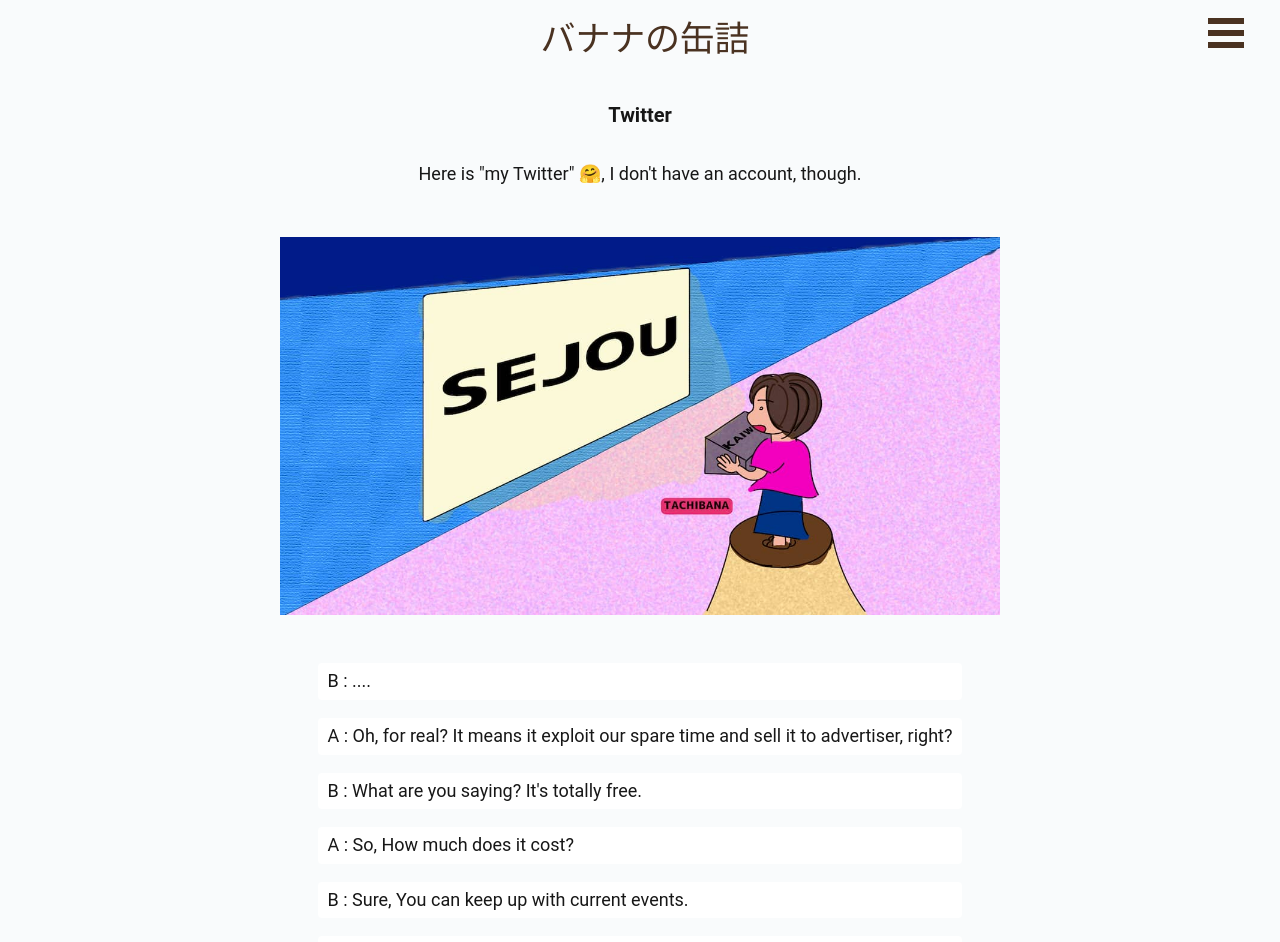
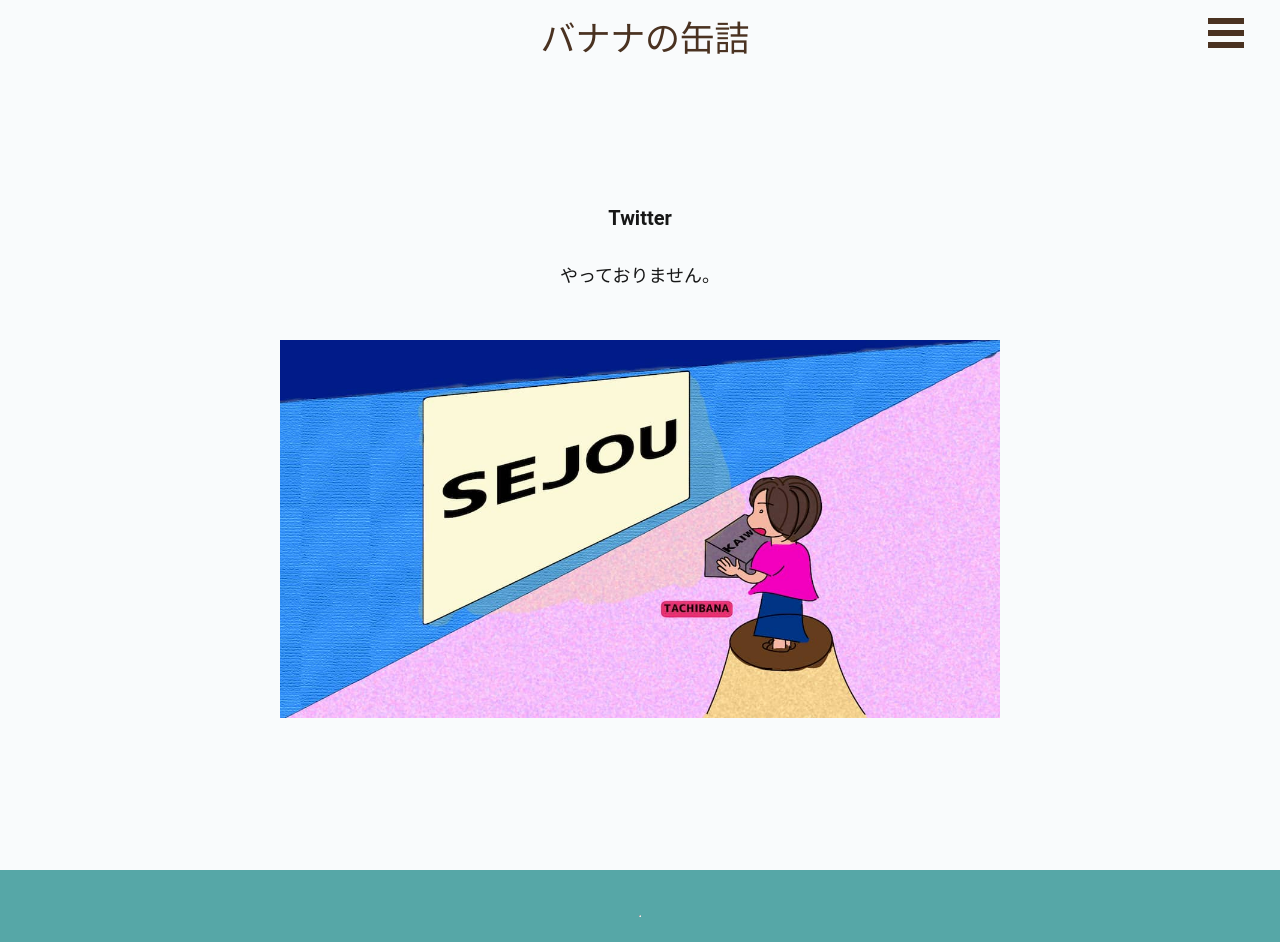
Before and after one commit to standingflower0607/notion-blog, a Next.js app: page /twitter in a window 1280 px wide. Shown: the top 942 px of the page. Built offline with nearby package versions, Linux system fonts and the light colour scheme.

Commit message:
Update twitter.tsx

```diff
--- a/src/pages/twitter.tsx
+++ b/src/pages/twitter.tsx
@@ -23,25 +23,13 @@ export default () => (
     <div className="container">
       <h1>Twitter</h1>
 
-      <p>Here is "my Twitter" 🤗, I don't have an account, though.</p>
+      <p>やっておりません。</p>
 
       <img
         src="/images/sejou_compressed.jpg"
         alt=""
         className={sharedStyles.img}
       />
-
-      <div className={sharedStyles.feed}>
-        <p>B : ....</p>
-        <p>
-          A : Oh, for real? It means it exploit our spare time and sell it to
-          advertiser, right?
-        </p>
-        <p>B : What are you saying? It's totally free.</p>
-        <p>A : So, How much does it cost?</p>
-        <p>B : Sure, You can keep up with current events.</p>
-        <p>A : Is there any merits to use Twitter ?</p>
-      </div>
     </div>
   </div>
 )
```
